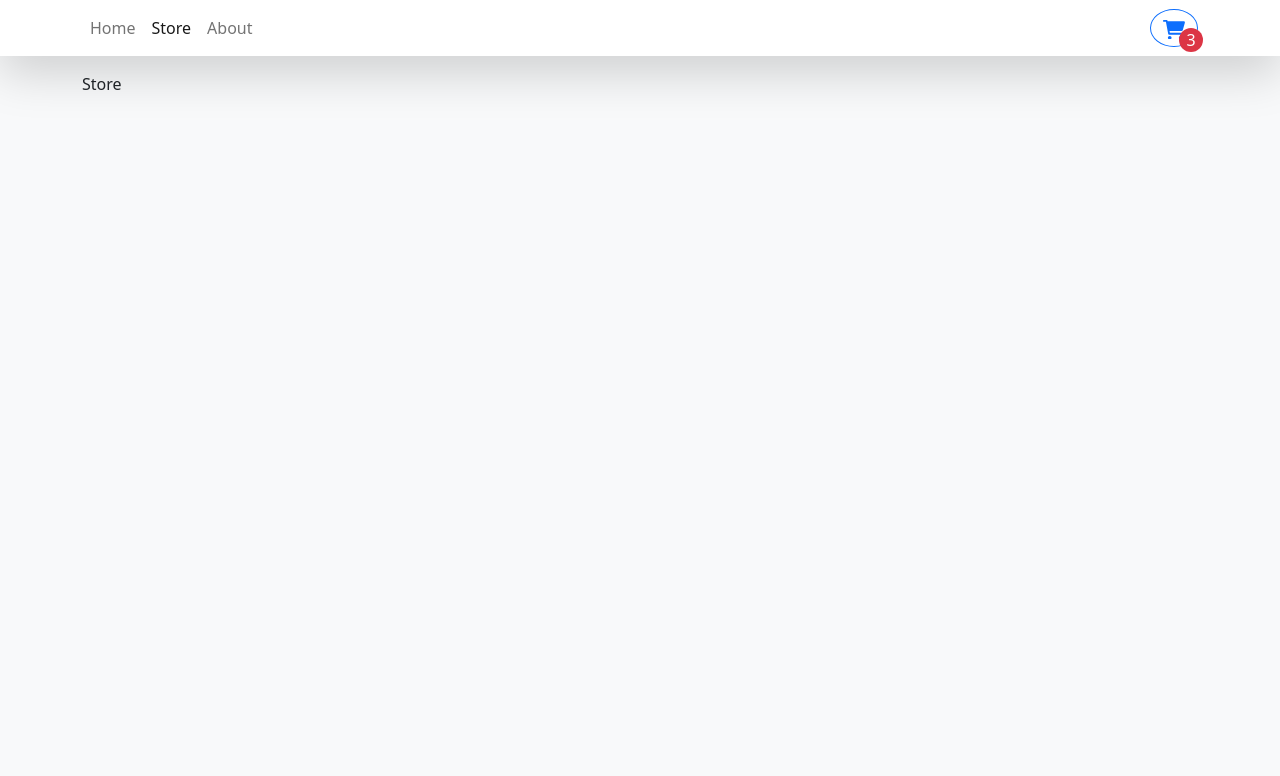
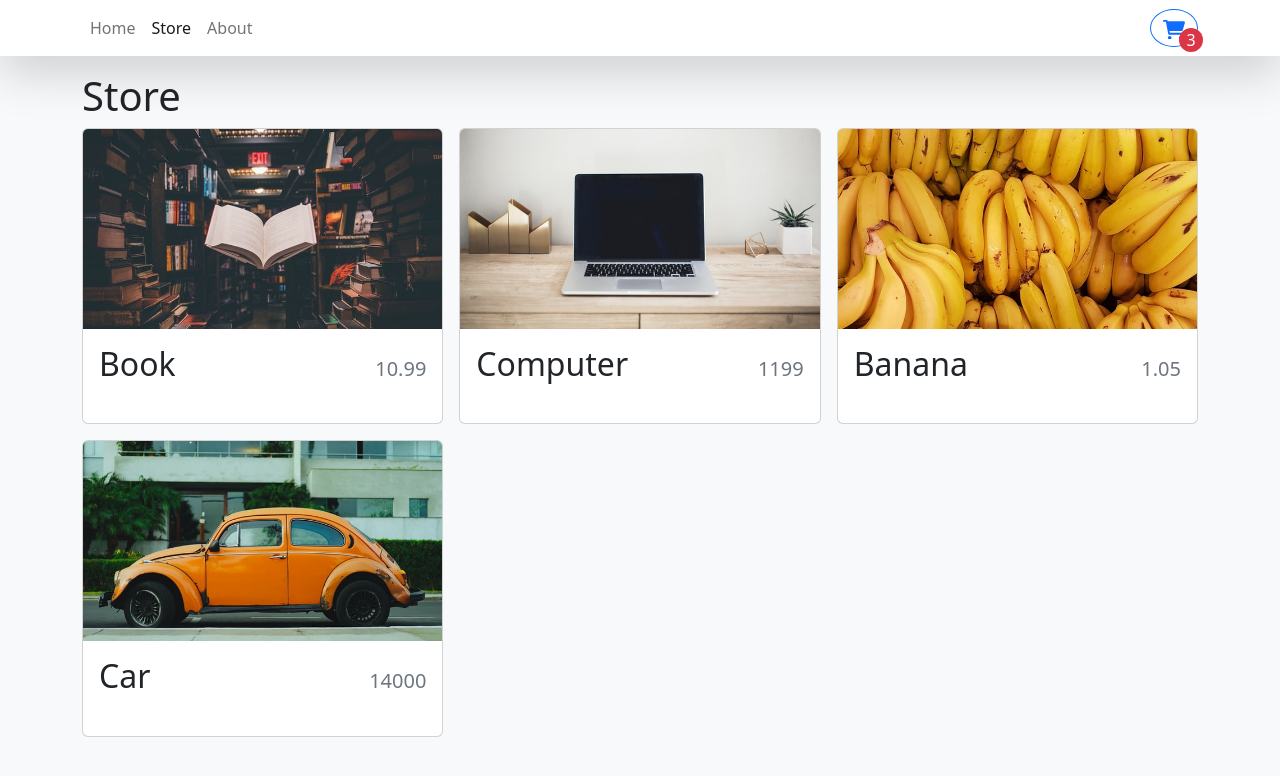
Before and after one commit to kestenbaum/react-ts-shoping-card, a React (Vite) app: page /store in a window 1280 px wide. Shown: the top 776 px of the page. Built offline with nearby package versions, Linux system fonts and the light colour scheme; the HTML template or start-up script is replaced by a standard one.

Commit message:
update card

```diff
--- /dev/null
+++ b/src/components/StoreItem.tsx
@@ -0,0 +1,28 @@
+import React from 'react';
+import {Card} from "react-bootstrap";
+
+type StoreItemProps = {
+    id: number,
+    imgUrl: string,
+    name: string,
+    price: number
+}
+
+export function StoreItem({id, imgUrl, name, price}: StoreItemProps){
+    return (
+        <Card>
+            <Card.Img
+                variant={"top"}
+                src={imgUrl}
+                height="200px"
+                style={{objectFit: "cover"}}
+            />
+            <Card.Body className="d-flex flex-column">
+                <Card.Title className="d-flex justify-content-between align-items-baseline mb-4">
+                    <span className="fs-2">{name}</span>
+                    <span className="ms-2 text-muted">{price}</span>
+                </Card.Title>
+            </Card.Body>
+        </Card>
+    );
+};
--- a/src/pages/Store.tsx
+++ b/src/pages/Store.tsx
@@ -1,9 +1,21 @@
 import React, {FC} from 'react';
+import {Col, Row} from "react-bootstrap";
 import storeItems from "../data/items.json"
+import {StoreItem} from "../components/StoreItem";
+
 export const Store:FC = () => {
     return (
-        <div>
-            Store
-        </div>
+        <>
+            <h1>
+                Store
+            </h1>
+            <Row md={2} xs={1} lg={3} className="g-3">
+                {storeItems.map(item => (
+                    <Col>
+                        <StoreItem key={item.id} {...item}/>
+                    </Col>
+                ))}
+            </Row>
+        </>
     );
 };
```
